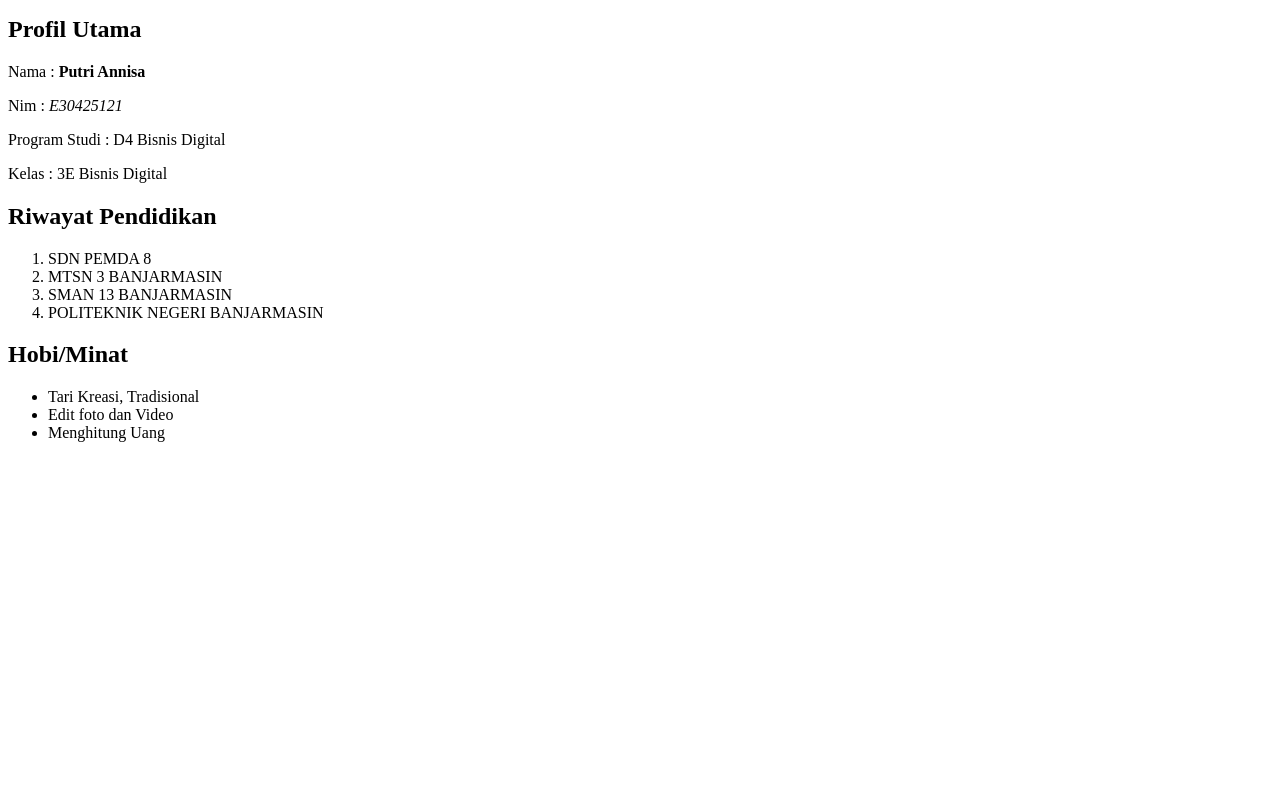
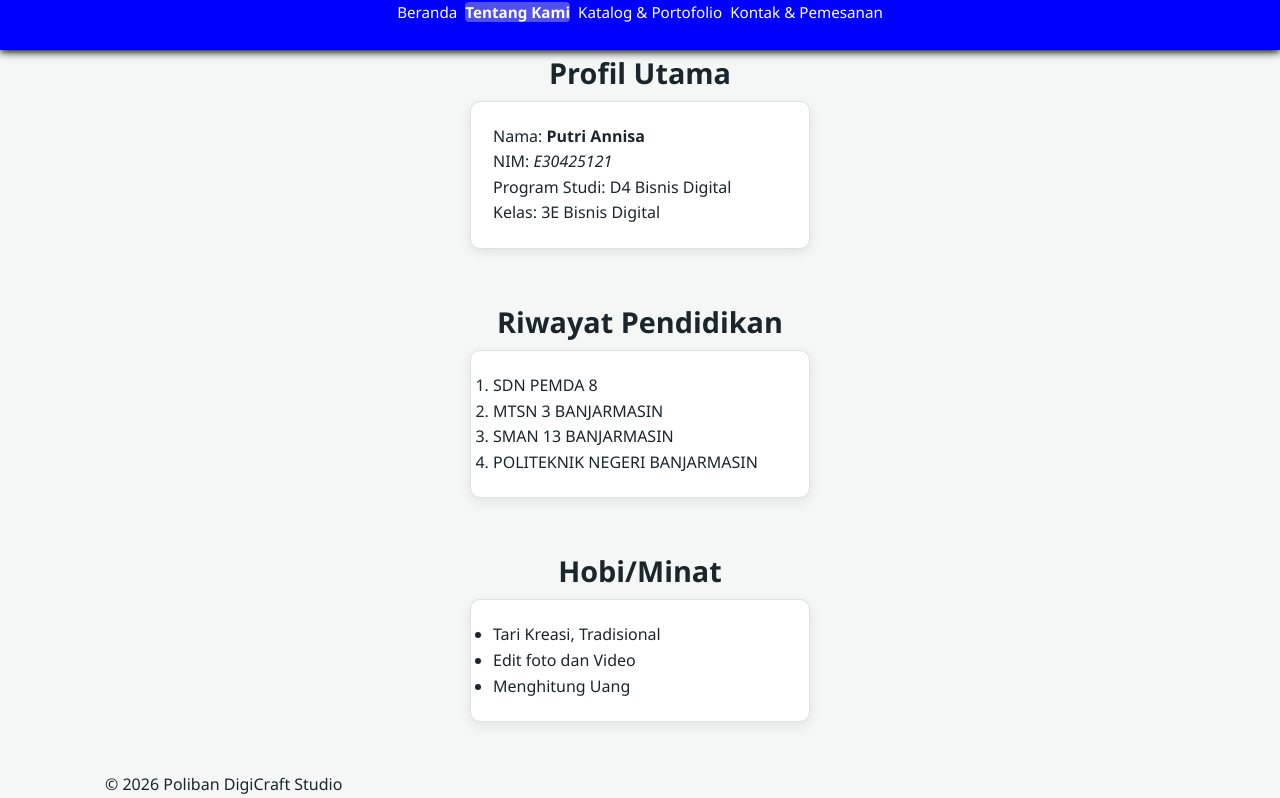
Before and after one commit to putriiannisaa0108-oss/pemrogramanweb2, a plain HTML site: page biodata.html in a window 1280 px wide. Shown: the part 86-884 px from the top of the page. Before the commit the page ends 800 px from the top, so only its background shows below. Drawn offline with Linux system fonts and the light colour scheme.

Commit message:
CSS BIODATA

```diff
--- a/biodata.html
+++ b/biodata.html
@@ -1,23 +1,48 @@
 <!DOCTYPE html>
-<html>
+<html lang="id">
+
 <head>
+    <meta charset="UTF-8">
+    <meta name="viewport" content="width=device-width, initial-scale=1.0">
     <title>Biodata Mahasiswa</title>
+    <link rel="stylesheet" href="style.css">
 </head>
+
 <body>
+    <!-- HEADER -->
+    <header>
+        <div class="container">
             <h1>PROFIL BIODATA MAHASISWA</h1>
-    <hr>
-    <div>
-        <h2>Profil Utama</h2>
-        <!---->
-        <p>Nama :<strong> Putri Annisa</strong></p>
-        <p>Nim  : <em>E30425121</em></p>
-        <p>Program Studi    : D4 Bisnis Digital</p>
-        <p>Kelas    : 3E Bisnis Digital</p>
+            <nav>
+                <a href="index.html">Beranda</a>
+                <a href="biodata.html" class="active">Tentang Kami</a>
+                <a href="produk.html">Katalog & Portofolio</a>
+                <a href="kontak.html">Kontak & Pemesanan</a>
+            </nav>
+        </div>
+    </header>
+
+    <!-- ISI BIODATA -->
+    <main class="container">
+        <section class="section">
+            <h2 class="section-title">Profil Utama</h2>
+            <div class="card-grid">
+                <article class="card">
+                    <div class="card-body">
+                        <p>Nama: <strong>Putri Annisa</strong></p>
+                        <p>NIM: <em>E30425121</em></p>
+                        <p>Program Studi: D4 Bisnis Digital</p>
+                        <p>Kelas: 3E Bisnis Digital</p>
+                    </div>
+                </article>
             </div>
 
-    <div>
-        <h2>Riwayat Pendidikan</h2>
-          <!---->
+        </section>
+        <section class="section">
+            <h2 class="section-title">Riwayat Pendidikan</h2>
+            <div class="card-grid">
+                <article class="card">
+                    <div class="card-body">
                         <ol>
                             <li>SDN PEMDA 8</li>
                             <li>MTSN 3 BANJARMASIN</li>
@@ -25,14 +50,32 @@
                             <li>POLITEKNIK NEGERI BANJARMASIN</li>
                         </ol>
                     </div>
+                </article>
+            </div>
 
-    <div>
-    <h2>Hobi/Minat</h2>
-    <!---->
+        </section>
+        <section class="section">
+            <h2 class="section-title">Hobi/Minat</h2>
+            <div class="card-grid">
+                <article class="card">
+                    <div class="card-body">
                         <ul>
                             <li>Tari Kreasi, Tradisional</li>
                             <li>Edit foto dan Video</li>
                             <li>Menghitung Uang</li>
                         </ul>
                     </div>
+                </article>
+            </div>
+        </section>
+
+    </main>
+    <!-- FOOTER -->
+    <footer>
+        <div class="container">
+            <p>&copy; 2026 Poliban DigiCraft Studio</p>
+        </div>
+    </footer>
+
 </body>
+</html>
```
Lines whose indentation alone changed are shown as unchanged.
